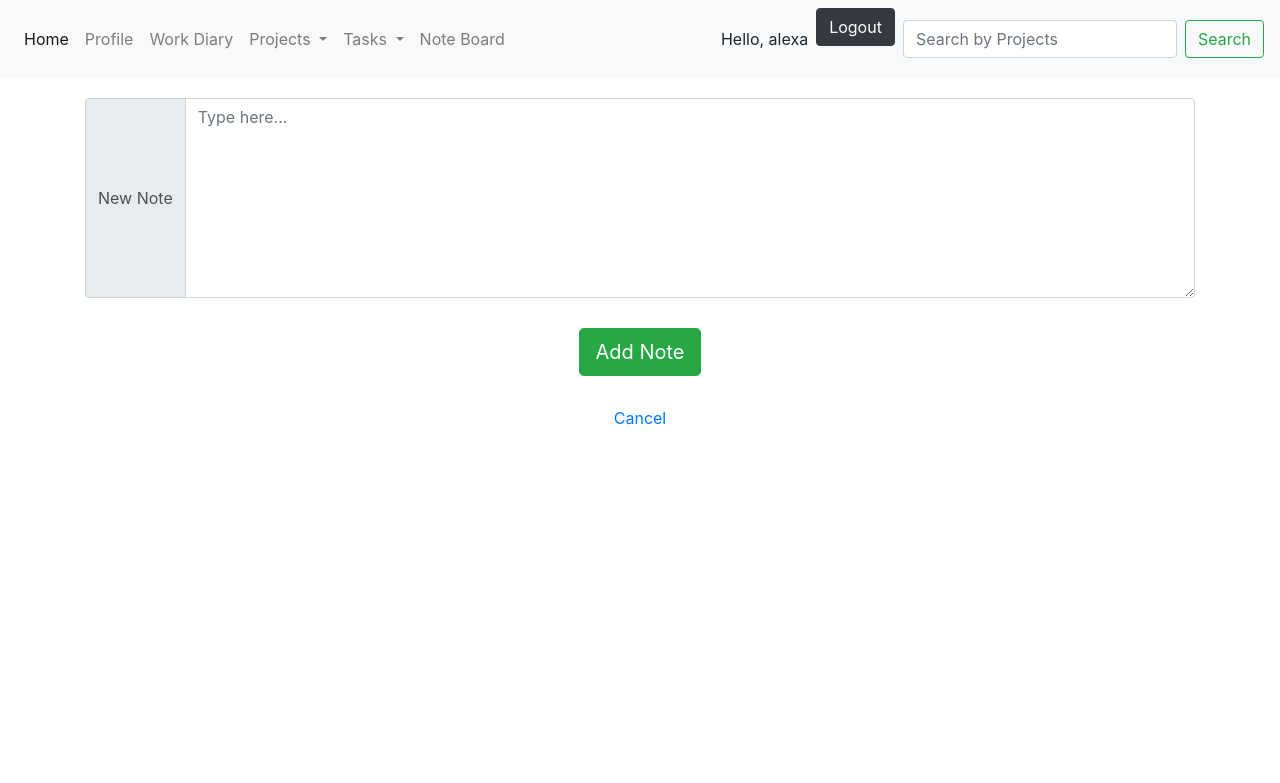
After one commit to faithmcqueen/PyTrakr, a Django app: page /PyTraker/noteboard-create in a window 1280 px wide. The commit adds this page. Shown: the top 783 px of the page. Run offline with Django 3.2, Linux system fonts and the light colour scheme; a user stored in the database is signed in; some libraries are stand-ins or nearby versions.

Commit message:
Add Noteboard model and views

```diff
--- a/PyTraker/tracker/PyTraker/admin.py
+++ b/PyTraker/tracker/PyTraker/admin.py
@@ -4,7 +4,7 @@ from django.contrib import admin
 
 from .models import Profile, Projects, Clients, Invoices, Tasks, Comments
 
-from .models import Profile, Projects, Clients, Invoices, Tasks, Timers, TaskNotes, ProjectNotes, WorkDiary
+from .models import Profile, Projects, Clients, Invoices, Tasks, Timers, TaskNotes, ProjectNotes, WorkDiary, Noteboard_Note
 
 admin.site.register(Profile)
 
@@ -18,7 +18,6 @@ admin.site.register(Tasks)
 
 admin.site.register(Comments)
 
-
 admin.site.register(Timers)
 
 admin.site.register(TaskNotes)
@@ -26,3 +25,5 @@ admin.site.register(TaskNotes)
 admin.site.register(ProjectNotes)
 
 admin.site.register(WorkDiary)
+
+admin.site.register(Noteboard_Note)
--- a/PyTraker/tracker/PyTraker/models.py
+++ b/PyTraker/tracker/PyTraker/models.py
@@ -96,3 +96,8 @@ class Comments(models.Model):
     comment = models.CharField(max_length=2000)
     comment_date = models.DateTimeField()
     workdiary = models.ForeignKey(WorkDiary, on_delete=models.CASCADE, default='1')
+
+
+class Noteboard_Note(models.Model):
+    userID = models.ForeignKey(User, on_delete=models.CASCADE)
+    note = models.TextField(max_length=750)
--- a/PyTraker/tracker/PyTraker/static/PyTraker/style.css
+++ b/PyTraker/tracker/PyTraker/static/PyTraker/style.css
@@ -19,3 +19,39 @@
     margin-left:0.5em;
     margin-right:0.5em;
 }
+
+.nb-card{
+    display: inline-block;
+    margin-bottom: 5px;
+    width: 350px;
+    vertical-align: top;
+    border: 2px solid black;
+}
+
+.nb-card p{
+    height: 200px;
+    overflow-y: auto;
+}
+
+.nb-update{
+    background: orange;
+    padding: 5px;
+    color: black;
+    border-radius: 20%;
+}
+
+.nb-delete{
+    background: red;
+    padding: 5px;
+    color: black;
+    border-radius: 20%;
+}
+
+.nb-new{
+    margin-top: 20px;
+}
+
+.nb-new textarea{
+    height: 200px;
+    min-height: 50px;
+}
--- /dev/null
+++ b/PyTraker/tracker/PyTraker/templates/PyTraker/noteboard_base.html
@@ -0,0 +1,80 @@
+<head>
+    <title>PyTraker</title>
+    <link rel="stylesheet" href="https://stackpath.bootstrapcdn.com/bootstrap/4.5.0/css/bootstrap.min.css"
+          integrity="sha384-9aIt2nRpC12Uk9gS9baDl411NQApFmC26EwAOH8WgZl5MYYxFfc+NcPb1dKGj7Sk" crossorigin="anonymous">
+    <link rel="stylesheet" href="//code.jquery.com/ui/1.12.1/themes/base/jquery-ui.css">
+    {% load static %}
+    <link rel="stylesheet" type="text/css" href="{% static 'PyTraker/style.css' %}">
+</head>
+
+<body>
+<header>
+    <nav class="navbar navbar-expand-lg navbar-light bg-light">
+  <button class="navbar-toggler" type="button" data-toggle="collapse" data-target="#navbarSupportedContent" aria-controls="navbarSupportedContent" aria-expanded="false" aria-label="Toggle navigation">
+    <span class="navbar-toggler-icon"></span>
+  </button>
+
+  <div class="collapse navbar-collapse" id="navbarSupportedContent">
+    <ul class="navbar-nav mr-auto">
+      <li class="nav-item active">
+        <a class="nav-link" href="/PyTraker/index">Home</a>
+      </li>
+        {% if user.is_authenticated %}
+      <li class="nav-item">
+        <a class="nav-link" href="/PyTraker/user_profile/{{ request.user.id }}">Profile</a>
+      </li>
+      <li class="nav-item">
+        <a class="nav-link" href="/PyTraker/workdiary">Work Diary</a>
+      </li>
+      <li class="nav-item dropdown">
+        <a class="nav-link dropdown-toggle" href="#" id="navbarDropdown" role="button" data-toggle="dropdown" aria-haspopup="true" aria-expanded="false">
+          Projects
+        </a>
+        <div class="dropdown-menu" aria-labelledby="navbarDropdown">
+          <a class="dropdown-item" href="/PyTraker/list_projects">List</a>
+          <a class="dropdown-item" href="/PyTraker/new_project">Add New</a>
+            <a class="dropdown-item" href="/PyTraker/list_invoices">Invoices</a>
+
+        </div>
+      </li>
+            <li class="nav-item dropdown">
+        <a class="nav-link dropdown-toggle" href="#" id="navbarDropdown" role="button" data-toggle="dropdown" aria-haspopup="true" aria-expanded="false">
+          Tasks
+        </a>
+        <div class="dropdown-menu" aria-labelledby="navbarDropdown">
+          <a class="dropdown-item" href="/PyTraker/tasklist">List</a>
+          <a class="dropdown-item" href="/PyTraker/new_task">Add New</a>
+        </div>
+      </li>
+      <li class="nav-item">
+        <a class="nav-link" href="/PyTraker/noteboard">Note Board</a>
+      </li>
+    </ul>
+
+      <div class="nav-item">Hello, {{ request.user }} </div>  <a href="#" onClick="document.getElementById('logoutform').submit()"><button type="button" class="btn btn-dark" id="logout-btn">Logout</button></a>
+<form id="logoutform" method="POST"  action="{% url 'PyTraker:logout' %}">
+{% csrf_token %}
+<input type="hidden">
+</form>
+{% else %}
+<a href="{% url 'PyTraker:sign_up' %}" class="nav-link"  >Sign up</a>  <a href="/PyTraker/login/?next=/" class="nav-link" >Login</a>
+{% endif %}
+    <form class="form-inline my-2 my-lg-0" action="/search" method="get">
+      <input class="form-control mr-sm-2"name='q' type="text" placeholder="Search by Projects" aria-label="Search">
+      <button class="btn btn-outline-success my-2 my-sm-0" type="submit">Search</button>
+    </form>
+  </div>
+</nav>
+</header>
+
+<main>
+    {% block content %} {% endblock %}
+</main>
+
+<script src="https://code.jquery.com/jquery-3.5.1.slim.min.js" integrity="sha384-DfXdz2htPH0lsSSs5nCTpuj/zy4C+OGpamoFVy38MVBnE+IbbVYUew+OrCXaRkfj" crossorigin="anonymous"></script>
+<script src="https://cdn.jsdelivr.net/npm/popper.js@1.16.0/dist/umd/popper.min.js" integrity="sha384-Q6E9RHvbIyZFJoft+2mJbHaEWldlvI9IOYy5n3zV9zzTtmI3UksdQRVvoxMfooAo" crossorigin="anonymous"></script>
+<script src="https://stackpath.bootstrapcdn.com/bootstrap/4.5.0/js/bootstrap.min.js" integrity="sha384-OgVRvuATP1z7JjHLkuOU7Xw704+h835Lr+6QL9UvYjZE3Ipu6Tp75j7Bh/kR0JKI" crossorigin="anonymous"></script>
+<script src="https://code.jquery.com/jquery-1.12.4.js"></script>
+<script src="https://code.jquery.com/ui/1.12.1/jquery-ui.js"></script>
+
+ </body>
--- /dev/null
+++ b/PyTraker/tracker/PyTraker/templates/PyTraker/noteboard_create.html
@@ -0,0 +1,20 @@
+{% extends "PyTraker/noteboard_base.html" %}
+
+{% block content %}
+
+<div class="container">
+
+    <div class="input-group nb-new">
+      <div class="input-group-prepend">
+        <span class="input-group-text">New Note</span>
+      </div>
+      <textarea class="form-control" aria-label="With textarea" placeholder="Type here..."></textarea>
+    </div>
+
+    <div class="row d-flex justify-content-center">
+        <button type="button" class="btn btn-success btn-lg">Add Note</button>
+    </div>
+    <p class="text-center"><a href="/PyTraker/noteboard">Cancel</a></p>
+</div>
+
+{% endblock %}
--- a/PyTraker/tracker/PyTraker/urls.py
+++ b/PyTraker/tracker/PyTraker/urls.py
@@ -44,5 +44,8 @@ urlpatterns = [
     path("PyTraker/user_profile/<int:pk>", views.user_profile, name="user_profile"),
     path("PyTraker/user_profile_edit/<int:pk>", views.user_profile_edit, name="user_profile_edit"),
 
-    path('PyTraker/noteboard', views.note_board)
+    # NoteBoard
+    path('PyTraker/noteboard', views.noteboard),
+    path('PyTraker/noteboard-create', views.noteboard_create),
+    path('PyTraker/noteboard-update', views.noteboard_update)
 ]
--- a/PyTraker/tracker/PyTraker/views.py
+++ b/PyTraker/tracker/PyTraker/views.py
@@ -10,7 +10,7 @@ from django.contrib.auth.decorators import login_required
 
 from .forms import UserForm, ProfileForm, CommentRawProduction, CommentForm, ProjectForm, InvoiceForm, WorkDiaryForm, \
     TaskForm
-from .models import Invoices, Projects, Clients, Tasks, Timers, Comments, WorkDiary
+from .models import Invoices, Projects, Clients, Tasks, Timers, Comments, WorkDiary, Noteboard_Note
 
 
 from .forms import UserForm, ProfileForm, CommentRawProduction, CommentForm, ProjectForm,TimerForm
@@ -529,5 +529,19 @@ def user_profile_edit(request, pk):
 
 # Note_Board
 @login_required
-def note_board(request):
-    return render(request, 'PyTraker/noteboard.html')
+def noteboard(request):
+    notes = Noteboard_Note.objects.filter(userID=request.user.id)
+    context = { "notes": notes}
+    return render(request, 'PyTraker/noteboard.html', context)
+
+# Note_Board: Create a new note
+@login_required
+def noteboard_create(request):
+    return render(request, 'PyTraker/noteboard_create.html')
+
+# Note_Board: Update a note
+@login_required
+def noteboard_update(request):
+    note = "Note text should be here"
+    context = { "note": note }
+    return render(request, 'PyTraker/noteboard_update.html', context)
```
Also changed, not shown: PyTraker/tracker/PyTraker/templates/PyTraker/noteboard.html (+19 -2 lines), PyTraker/tracker/PyTraker/templates/PyTraker/noteboard_update.html (added, +20 -0 lines).
